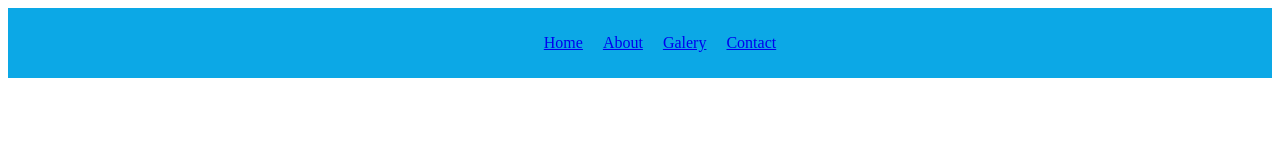
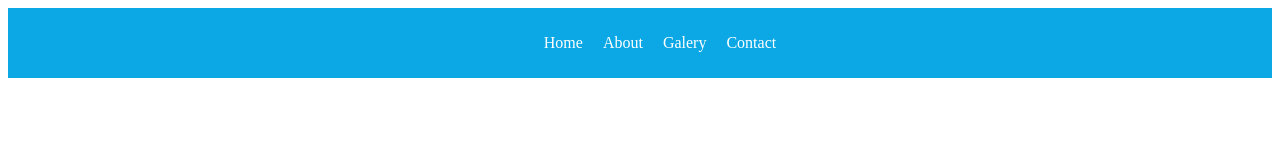
Before and after one commit to karthi-keyan-k/header, a plain HTML site: page index.html in a window 1280 px wide. Drawn offline with Linux system fonts and the light colour scheme.

Commit message:
Update style.css

```diff
--- a/style.css
+++ b/style.css
@@ -11,6 +11,13 @@ div{
     padding: 10px;
 }
 li:hover{
-    color: black;
+
     cursor: pointer;
 }
+a{
+    text-decoration: none;
+    color: white;
+}
+a:hover{
+    color: black;
+}
```
